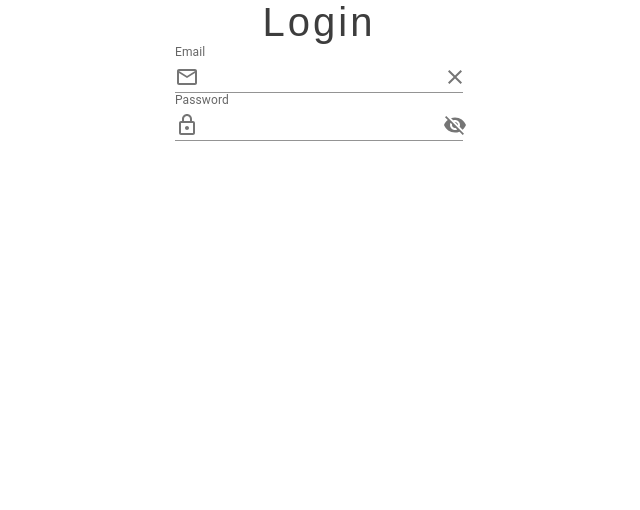
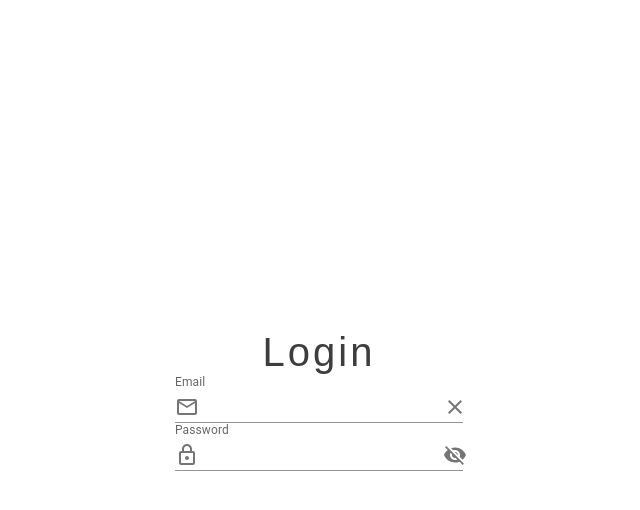
Before and after one commit to Thiagoccarb/Q9-Tecnologia---chalenge, a React (Create React App) app: page / in a window 1280 px wide. Shown: the top 510 px of the page, without its empty margins (321-961 px from the left). Built offline with nearby package versions, Linux system fonts and the light colour scheme.

Commit message:
Implements Grid container logic and height property in LoginPage.tsx

```diff
--- a/src/pages/login/LoginPage.tsx
+++ b/src/pages/login/LoginPage.tsx
@@ -13,6 +13,7 @@ export default function LoginPage() {
       alignItems='center'
       justifyContent='center'
       flexDirection='column'
+      height='100vh'
       sx={{ margin: 'auto' }}
     >
       <Grid
@@ -21,7 +22,9 @@ export default function LoginPage() {
         <h1>Login</h1>
       </Grid>
       <Grid
-        item
+        container
+        component='section'
+        justifyContent='center'
       >
         <LoginForm />
       </Grid>
```
